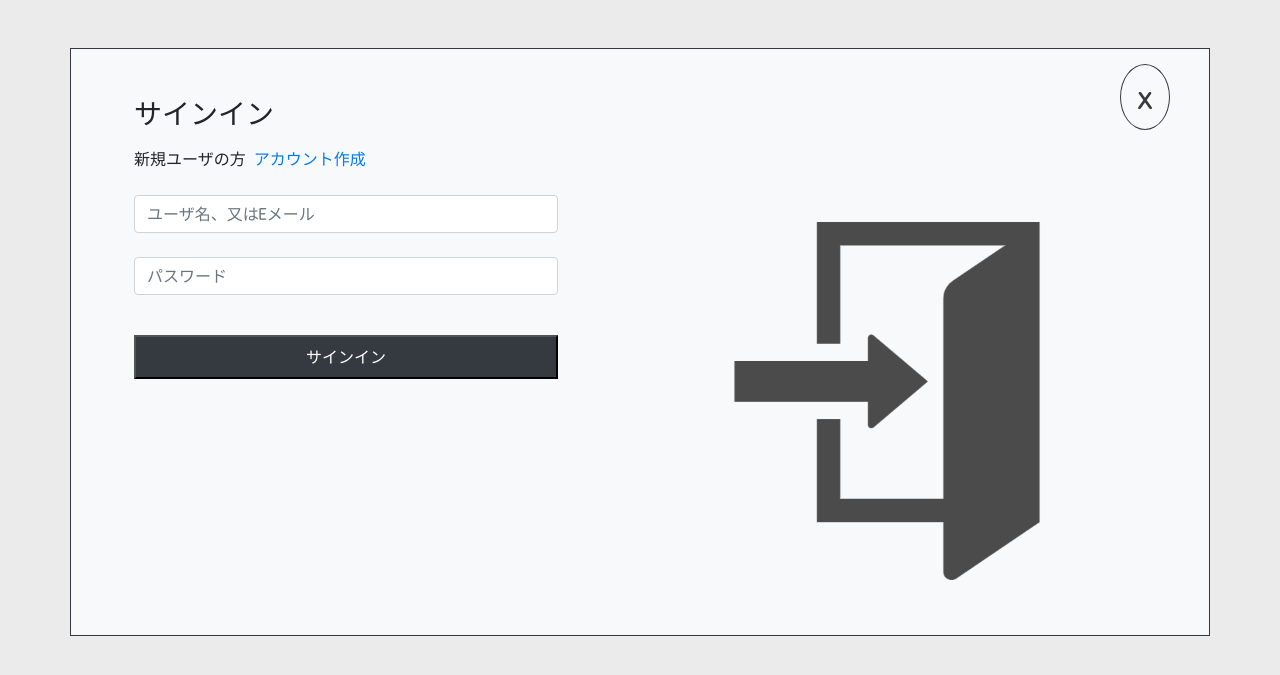
After one commit to koki-sys/InQuirer, a PHP site: page /quire/login.php in a window 1280 px wide. The commit adds this page. Shown: the top 675 px of the page. Run offline with PHP 8.4, Linux system fonts and the light colour scheme; some libraries are stand-ins or nearby versions.

Commit message:
finish login

```diff
--- /dev/null
+++ b/auth_header.php
@@ -0,0 +1,25 @@
+<!DOCTYPE html>
+<html lang="ja">
+  <head>
+    <meta charset="utf-8" />
+    <meta name="viewport" content="width=device-width, initial-scale=1.0" />
+    <link
+      rel="stylesheet"
+      href="https://stackpath.bootstrapcdn.com/bootstrap/4.2.1/css/bootstrap.min.css"
+      integrity="sha384-GJzZqFGwb1QTTN6wy59ffF1BuGJpLSa9DkKMp0DgiMDm4iYMj70gZWKYbI706tWS"
+      crossorigin="anonymous"
+    />
+    <link rel="preconnect" href="https://fonts.gstatic.com" />
+    <link
+      href="https://fonts.googleapis.com/css2?family=Kosugi+Maru&family=M+PLUS+Rounded+1c:wght@400;500&display=swap"
+      rel="stylesheet"
+    />
+    <style>
+      body {
+        font-family: "Kosugi Maru", sans-serif;
+      }
+    </style>
+    <link rel="shortcut icon" href="favicon.ico" />
+    <title>InQuirer 書籍貸出サイト</title>
+  </head>
+  <body style="background-color: #EBEBEB">
--- a/file/login.php
+++ /dev/null
@@ -1,3 +0,0 @@
-<?php
-
-?>
--- a/header_auth.php
+++ b/logined_header.php
@@ -27,7 +27,7 @@
       class="navbar navbar-expand-lg navbar-light mt-3 mr-5 ml-5"
       style="background-color: #fbfbfb"
     >
-      <a href="home.php">
+      <a href="home/index.php">
         <img src="../img/InQuirer.svg" alt="InQuirer" />
       </a>
 
@@ -35,12 +35,12 @@
         <ul class="navbar-nav mr-auto"></ul>
         <ul class="navbar-nav">
           <li class="nav-item mr-1">
-            <a class="nav-link" href="home.php"
+            <a class="nav-link" href="home/index.php"
               >書籍一覧<span class="sr-only">(current)</span></a
             >
           </li>
           <li class="nav-item mr-1">
-            <a class="nav-link" href="category.html">カテゴリ</a>
+            <a class="nav-link" href="category/index.php">カテゴリ</a>
           </li>
           <li>
             <form class="form-inline my-2 my-lg-0">
--- a/file/home.php
+++ b/quire/home.php
@@ -3,12 +3,12 @@
 session_start();
 
 if (isset($_SESSION['user'])) {
-  require '../header_auth.php';
+  require '../logined_header.php';
 } else {
-  require '../header.php';
+  require '../nologin_header.php';
 }
+?>
 
-?>
 <div class="container">
   <h4>現在地付近の書籍</h4>
   <div class="row">
--- /dev/null
+++ b/quire/login.php
@@ -0,0 +1,24 @@
+<?php require '../auth_header.php'; ?>
+<div class="container bg-light border border-dark mt-5" style="padding-bottom: 20%">
+  <ul class="float-right" style="list-style: none;">
+    <li><a href="home.php" class="text-dark float-right p-3 m-2">
+        <span class="border border-dark rounded-circle p-3" style="font-size: 2em;">x</span>
+      </a><br>
+    </li>
+    <li><img src="../img/login.png" alt="login" class="float-right" width="70%" height="70%" style="margin-top: 15%; margin-right: 25%"></li>
+  </ul>
+
+  <div class="ml-5 mt-5">
+    <h3>サインイン</h3>
+    <label class="mt-2">新規ユーザの方</label>
+    <a href="register.php">アカウント作成</a>
+    <form action="home.php" method="post">
+      <div class="form-group mt-3">
+        <input type="text" name="login" placeholder="ユーザ名、又はEメール" class="form-control" style="width: 40%;"><br>
+        <input type="password" name="password" placeholder="パスワード" class="form-control" style="width: 40%;"><br>
+      </div>
+      <button type="submit" class="pt-2 pb-2 bg-dark text-white" style="width: 40%;">サインイン</button>
+    </form>
+  </div>
+</div>
+<?php require '../footer.php'; ?>
--- a/sql/InQuirer.sql
+++ b/sql/InQuirer.sql
@@ -1,5 +1,5 @@
 DROP DATABASE IF EXISTS inquirer;
-CREATE DATABASE inquirer DEFAULT CHARACTER SET utf8 collate utf8_general_ci;
+CREATE DATABASE inquirer DEFAULT CHARACTER SET utf8 COLLATE utf8_general_ci;
 GRANT ALL ON inquirer.* TO 'soraisu'@'localhost' IDENTIFIED BY 'sprwAeixb26vds';
 USE inquirer;
 
```
Also changed, not shown: footer_auth.php (deleted, +0 -17 lines), nologin_header.php (renamed from header.php, +4 -4 lines), img/login.png (added), quire/category.php (added), quire/login-error.php (added), quire/register.php (added).
